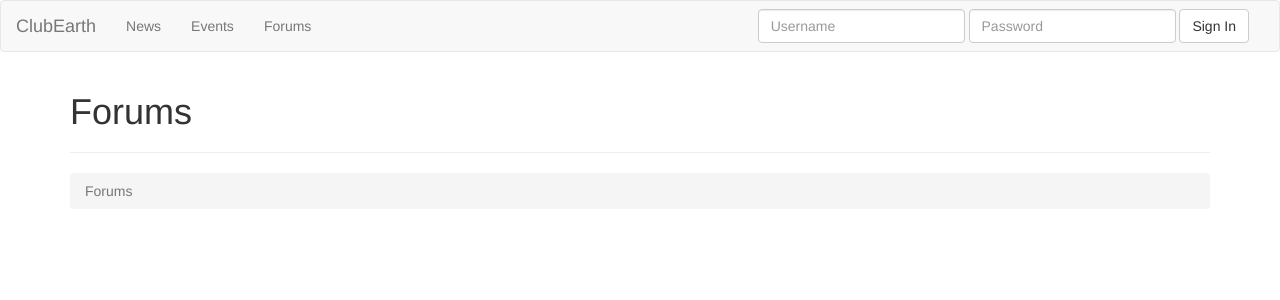
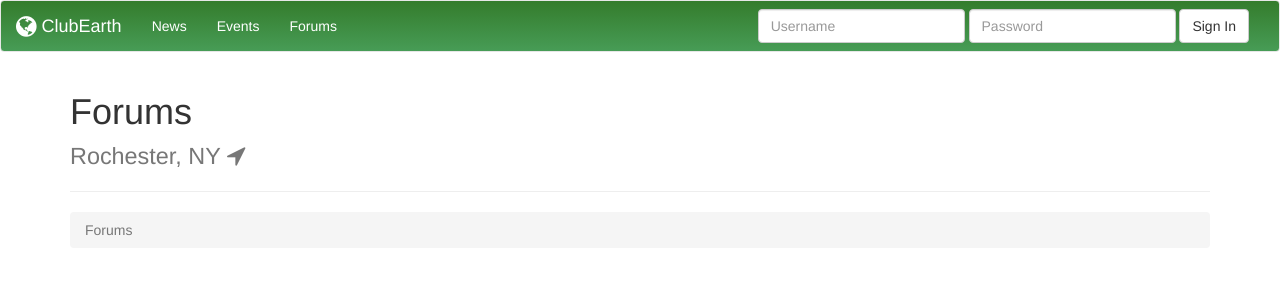
Before and after one commit to AlexanderKM/ClubEarth, a Django app: template clubEarth/earth/templates/forums.html in a window 1280 px wide. Shown: the top 300 px of the page. Run offline with Django 3.2, Linux system fonts and the light colour scheme; the template is opened without the code that fills it, so the values that code supplies are empty; parts of the project's set-up code (start-up, migrations or seed data) failed here and were passed over; some libraries are stand-ins or nearby versions.

Commit message:
CSS Updates and merging with forum forms

```diff
--- a/clubEarth/earth/static/earth/css/earth.css
+++ b/clubEarth/earth/static/earth/css/earth.css
@@ -10,3 +10,40 @@
 .col-buffer-right{
 	margin-right: 20px;
 }
+
+.navbar-default {
+	background-color: #347C2C;
+	background: -webkit-linear-gradient(#347C2C, ##3F954A); /* For Safari 5.1 to 6.0 */
+	background: -o-linear-gradient(#347C2C, #479C56); /* For Opera 11.1 to 12.0 */
+    background: -moz-linear-gradient(#347C2C, #479C56); /* For Firefox 3.6 to 15 */
+	background: linear-gradient(#347C2C, #479C56); /* Standard syntax */
+  	border-color: #e7e7e7;
+}
+
+.navbar-default .navbar-brand {
+	color: white;
+}
+
+.navbar-default .navbar-brand:hover {
+	color: black;
+}
+
+.navbar-default .navbar-nav>li>a{
+	color: white;
+}
+
+.navbar-default .navbar-nav>li>a{
+	color: white;
+}
+
+.navbar-default .navbar-nav>.active>a {
+	background-color: #B3CEEC;
+}
+
+.navbar-default .navbar-nav>.active>a:hover {
+	background-color: #B3CEEC;
+}
+
+.navbar-default .navbar-nav>li>a:hover {
+	color: black;
+}
--- a/clubEarth/earth/templates/base.html
+++ b/clubEarth/earth/templates/base.html
@@ -18,7 +18,7 @@
             <span class="icon-bar"></span>
             <span class="icon-bar"></span>
           </button>
-          <a class="navbar-brand" href="{% url 'earth:index' %}">ClubEarth</a>
+          <a class="navbar-brand" href="{% url 'earth:index' %}"><i class="fa fa-globe fa-lg"></i> ClubEarth</a>
         </div>
 
         <!-- Collect the nav links, forms, and other content for toggling -->
--- a/clubEarth/earth/templates/forum_category.html
+++ b/clubEarth/earth/templates/forum_category.html
@@ -4,7 +4,10 @@
 {% endblock title %}
 {% block content %}
 
-<h1>{{ category.name }}</h1>
+<h1>{{ category.name }} <br /> <small>Rochester, NY <i class="fa fa-location-arrow"></i></small></h1>
+
+<div class="col-sm-offset-10 col-sm-2 pull-right"><a href="#newthread" class="btn btn-default pull-right">New Thread</a></div>
+<br />
 <hr />
 <ol class="breadcrumb">
 	<li><a href="/forums">Forums</a></li>
--- a/clubEarth/earth/templates/forums.html
+++ b/clubEarth/earth/templates/forums.html
@@ -3,7 +3,7 @@
 Forums
 {% endblock title %}
 {% block content %}
-<h1>Forums</h1>
+<h1>Forums <br /> <small>Rochester, NY <i class="fa fa-location-arrow"></i></small></h1>
 <hr />
 <ol class="breadcrumb">
 	<li class="active">Forums</li>
--- a/clubEarth/earth/templates/thread_info.html
+++ b/clubEarth/earth/templates/thread_info.html
@@ -4,7 +4,7 @@
 {% endblock title %}
 {% block content %}
 
-<h1>{{ thread.title }}<small> by: {{ thread.author }}</small></h1>
+<h1>{{ thread.title }}<small> by: {{ thread.author }} <br /> Rochester, NY <i class="fa fa-location-arrow"></i></small></h1>
 <hr />
 <ol class="breadcrumb">
 	<li><a href="/forums">Forums</a></li>
```
